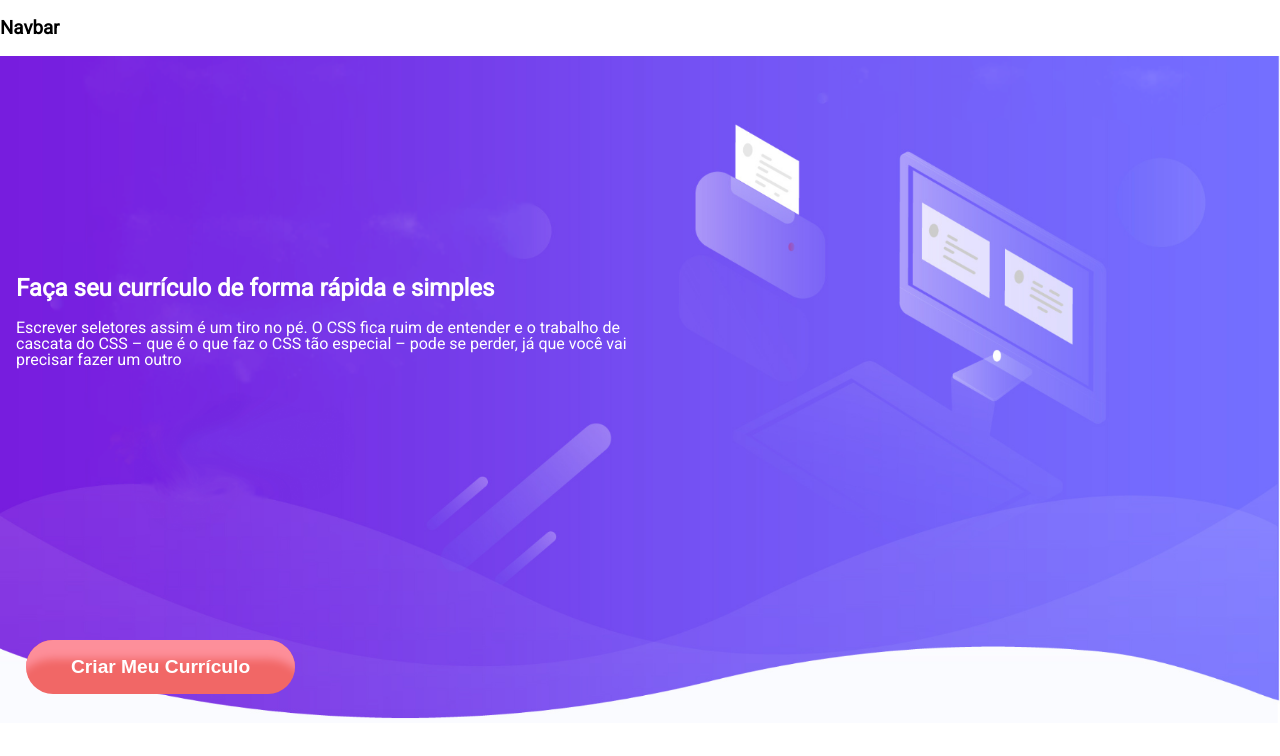
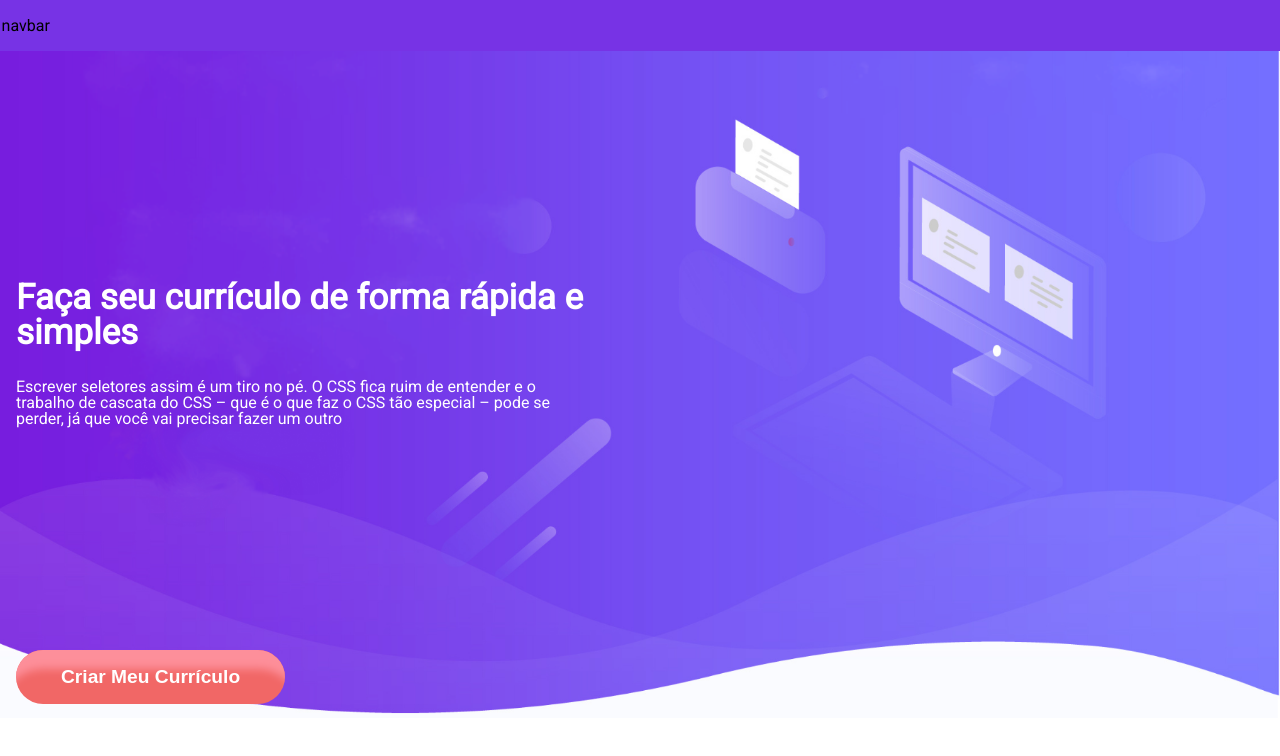
Before and after one commit to thiagomedina/nvim_config, a React (Create React App) app in the folder frontend/: page / in a window 1280 px wide. Shown: the top 756 px of the page. Built offline with nearby package versions, Linux system fonts and the light colour scheme.

Commit message:
navbar and add font-awesome

```diff
--- a/frontend/package.json
+++ b/frontend/package.json
@@ -3,6 +3,7 @@
   "version": "0.1.0",
   "private": true,
   "dependencies": {
+    "@fortawesome/react-fontawesome": "^0.1.11",
     "@material-ui/core": "^4.11.0",
     "@testing-library/jest-dom": "^4.2.4",
     "@testing-library/react": "^9.3.2",
--- a/frontend/src/components/navbar/index.js
+++ b/frontend/src/components/navbar/index.js
@@ -1,7 +1,14 @@
 import React from "react";
+import {background} from './navbar.module.scss'
 
 const Navbar = () => {
-  return <h3>Navbar</h3>;
+  return(
+   <>
+   <div className={background}>
+     <p>navbar</p>
+   </div>
+   </>
+  )
 };
 
 export default Navbar;
--- /dev/null
+++ b/frontend/src/components/navbar/navbar.module.scss
@@ -0,0 +1,8 @@
+@import "../../sass/variable.scss";
+@import "../../sass/mixins.scss";
+
+.background{
+    background-color:$primary-color;
+    padding: 0.1em;
+    margin: 0;
+}
--- a/frontend/src/view/home/home.module.scss
+++ b/frontend/src/view/home/home.module.scss
@@ -27,12 +27,17 @@
     background-image: url("../../assets/img/banner01.png");
     align-items: flex-start;
 
-    .container{
-      width: 50%;
+    .container {
+      width: 45%;
+      h2{
+        font-size: 35px;
+        font-weight: $black-weight;
+
+      }
     }
-
   }
 }
+
 
 .btn {
   //Properties for small screens
@@ -53,24 +58,25 @@
   bottom: -20em;
 
   @keyframes slide-in {
-    100% { bottom:6em }
+    100% {
+      bottom: 6em;
+    }
   }
 
   &:hover {
     background-color: $btnShadown;
   }
 
-
-  @include forLargeScreens(768) {
+  @include forLargeScreens(640) {
     //Properties for large screens
 
-    color:white;
-    margin: 10px;
     left: -20em;
     bottom: 5em;
 
     @keyframes slide-in {
-      100% { left:1rem }
+      100% {
+        left: 1rem;
+      }
     }
   }
 }
```
Also changed, not shown: 1 other file (tests, documents, lock files or other folders).
